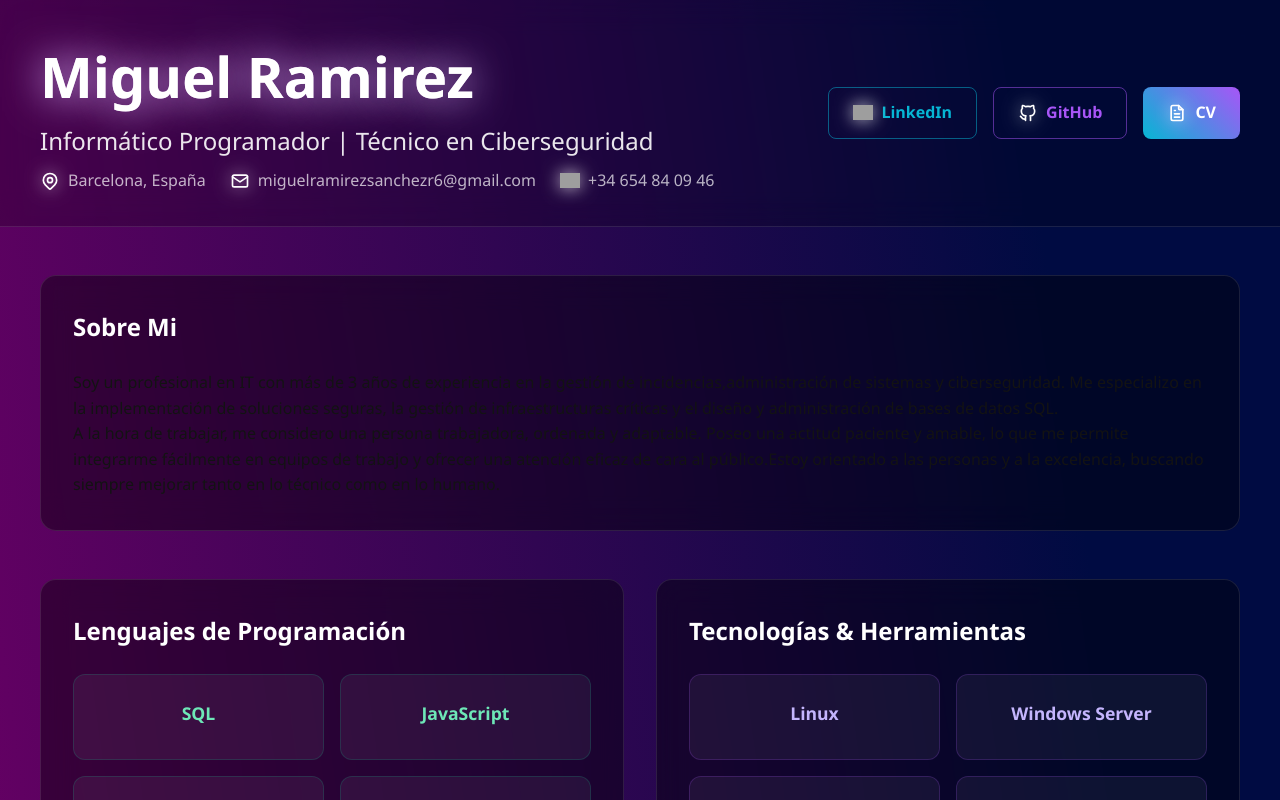
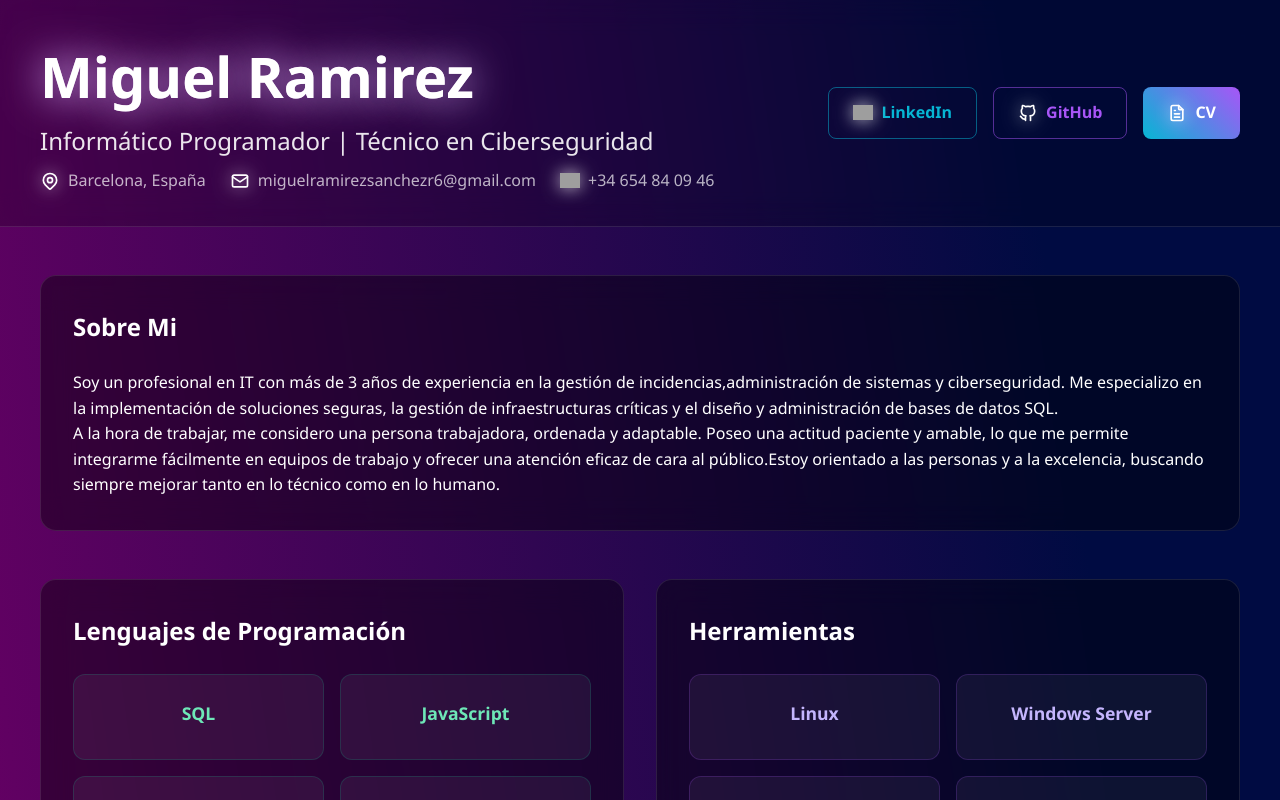
Before and after one commit to albatross5/Portfolio-Miki, a React (Vite) app: page / in a window 1280 px wide. Shown: the top 800 px of the page. Built offline with nearby package versions, Linux system fonts and the light colour scheme; grey boxes are pictures that could not be loaded.

Commit message:
Commit centrando solo 1 seccion

```diff
--- a/src/App.scss
+++ b/src/App.scss
@@ -1,6 +1,6 @@
         body {
             font-family: 'Segoe UI', Tahoma, Geneva, Verdana, sans-serif;
             line-height: 1.6;
-            color: #131313;
+            color: #ffffff;
             overflow-x: hidden;
         }
--- a/src/pages/Home/Home.jsx
+++ b/src/pages/Home/Home.jsx
@@ -63,7 +63,7 @@ const Home = () => {
                         <div class="card skill-card purple">
                             <div class="card-header">
                                 <h2 class="card-title">
-                                    Tecnologías & Herramientas
+                                    Herramientas
                                 </h2>
                             </div>
                             <div class="skills-container">
@@ -233,7 +233,10 @@ const Home = () => {
                             </div>
                         </div>
 
-                        <div class="card">
+
+                    </div>
+                </section>
+                                        <div class="card">
                             <div class="card-header">
                                 <h2 class="card-title">
                                     <div class="icon-container icon-gradient-indigo">
@@ -254,11 +257,10 @@ const Home = () => {
                                 <p class="education-period">2018 - 2020</p>
                             </div>
                         </div>
-                    </div>
-                </section>
+                        <br /><br />
                 <section class="section">
                     <div class="card contact-card">
-                        <h2 class="contact-title">¿Interesado en colaborar?</h2>
+                        <h2 class="contact-title">¡¡Contacta conmigo!!</h2>
                         <p class="contact-subtitle">
                             Estoy disponible para nuevos proyectos y oportunidades profesionales
                         </p>
```
